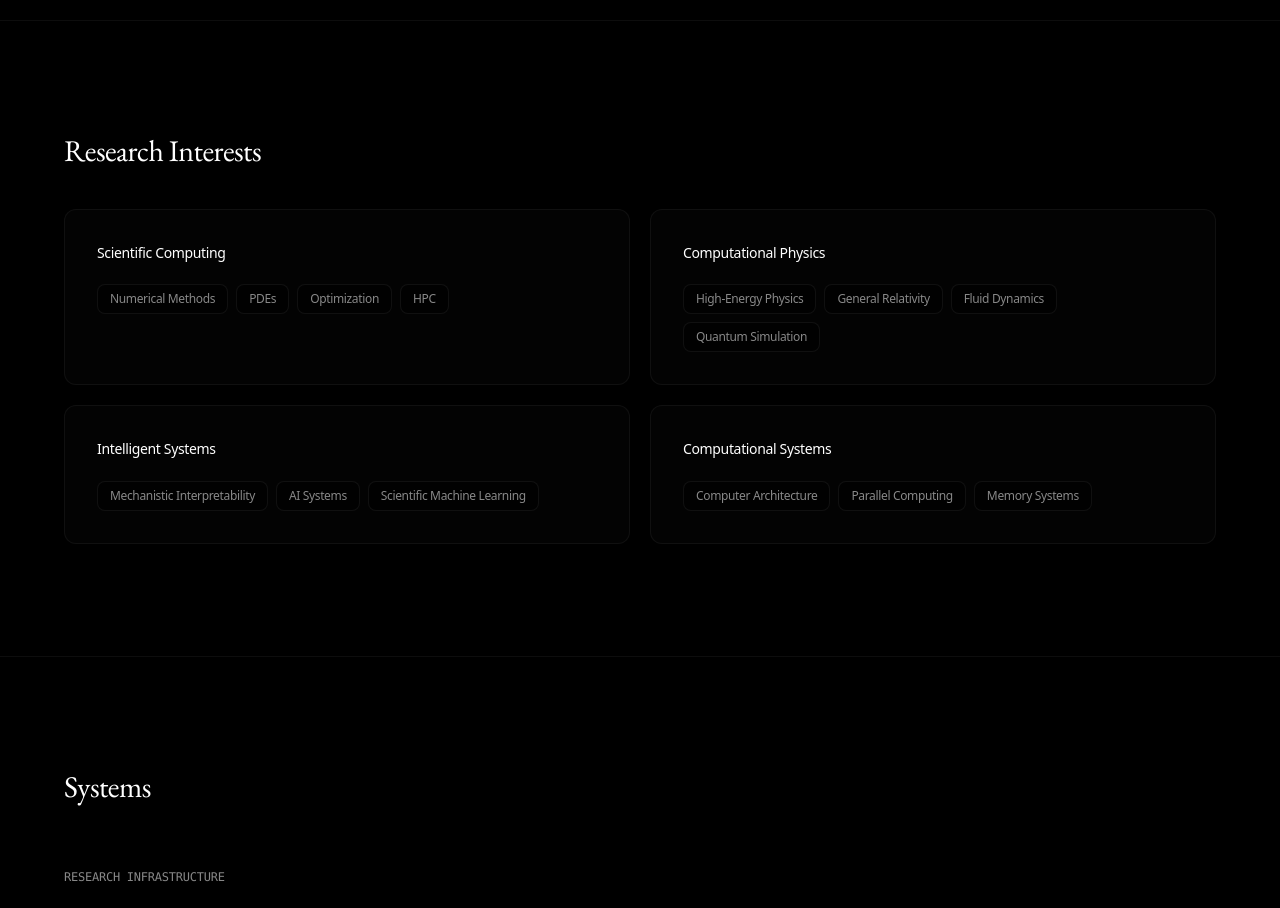
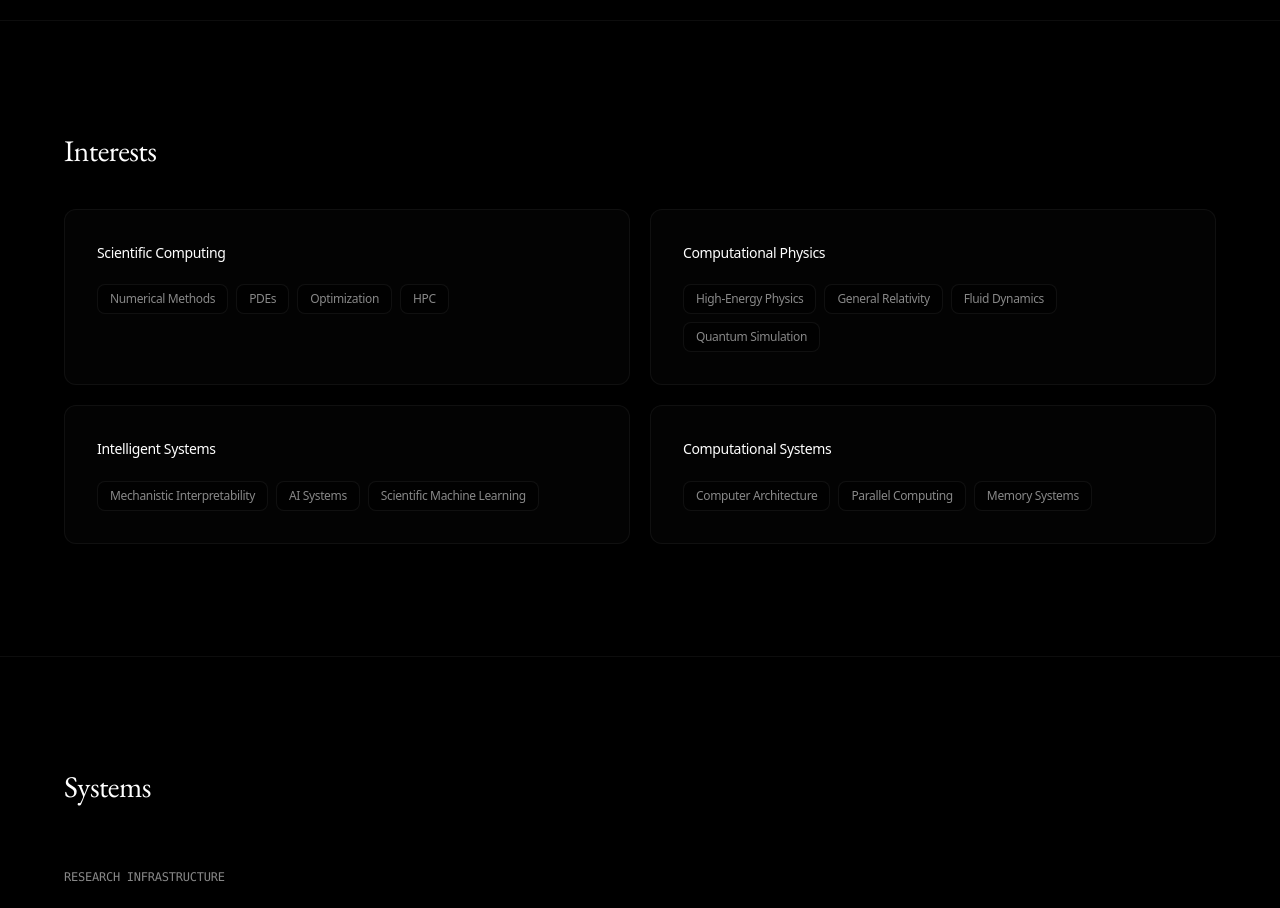
Before and after one commit to h-livv/h-livv.github.io, a Next.js app: page / in a window 1280 px wide. Shown: the part 780-1688 px from the top of the page. Built offline with nearby package versions, Linux system fonts and the light colour scheme.

Commit message:
Update ResearchInterests.tsx

```diff
--- a/components/ResearchInterests.tsx
+++ b/components/ResearchInterests.tsx
@@ -46,7 +46,7 @@ export default function ResearchInterests() {
           transition={{ duration: 0.4, ease: "easeOut" }}
         >
           <h2 className="text-3xl font-serif font-normal leading-[1.2] tracking-normal text-primary mb-10">
-            Research Interests
+            Interests
           </h2>
 
           <div className="grid grid-cols-1 md:grid-cols-2 gap-5">
```
